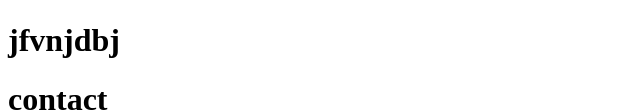
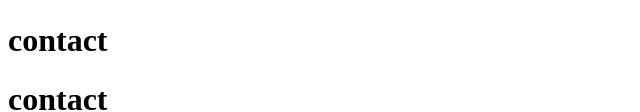
Before and after one commit to ayoubzaibi/html-ws, a plain HTML site: page index.html in a window 1280 px wide. Shown: the part 1254-1366 px from the top of the page, without its empty margins (0-640 px from the left). Drawn offline with Linux system fonts and the light colour scheme.

Commit message:
adding contact title

```diff
--- a/index.html
+++ b/index.html
@@ -119,7 +119,7 @@
     </main>
 
     <footer>
-        <h1>jfvnjdbj</h1>
+        <h1>contact</h1>
        <div id="contact"> <h1>contact</h1>
         <p><img src="./abdo/mail.jpg" alt="image"  width="10" height="10"title="photo"title="photo" class="info"> &nbsp;ademzaibi@gmail.com</p></footer></div>
 </body>
```
